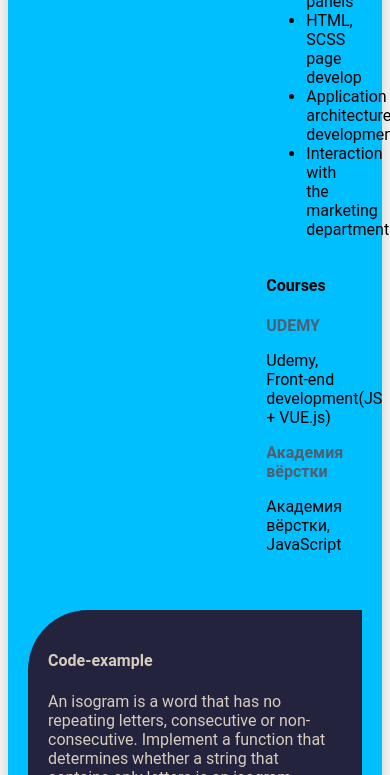
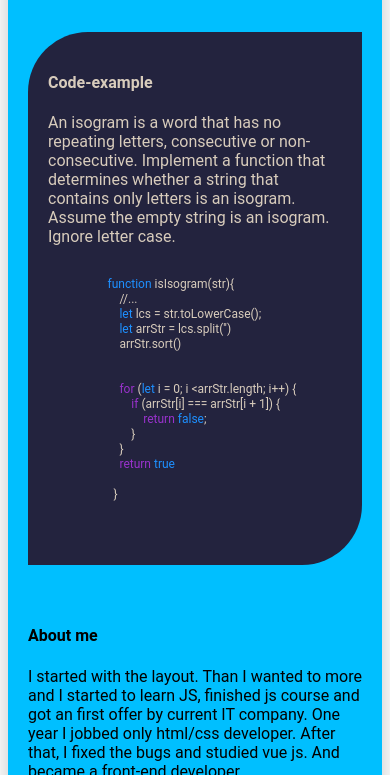
Before and after one commit to SteveGerr/rsschool-cv, a plain HTML site: page index.html in a window 390 px wide. Shown: the part 1225-2000 px from the top of the page. Drawn offline with Linux system fonts and the light colour scheme.

Commit message:
feat: add media queryes

```diff
--- a/src/styles.css
+++ b/src/styles.css
@@ -149,3 +149,32 @@ footer p {
     font-weight: 600;
     color: #4c6071;
 }
+
+@media (max-width: 767px) {
+    .cv__container {
+        grid-template-columns: 1fr;
+    }
+    .cv__left-col {
+        grid-column-start: 1;
+        grid-column-end: 5;
+        grid-row-start: 1;
+        grid-row-end: 3;
+    }
+    .cv__right-col {
+        grid-column-start: 1;
+        grid-column-end: 5;
+        grid-row-start: 4;
+        grid-row-end: 5;
+        padding: 20px;
+    }
+}
+@media (max-width: 420px) {
+    code {
+        font-size: 12px;
+    }
+}
+@media (max-width: 340px) {
+    code {
+        font-size: 11px;
+    }
+}
```
